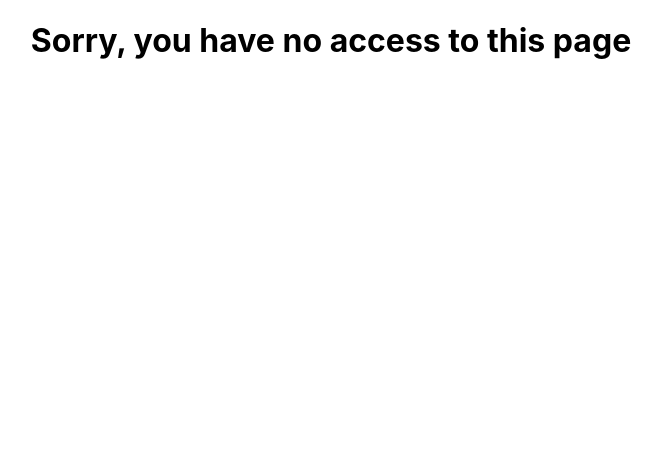
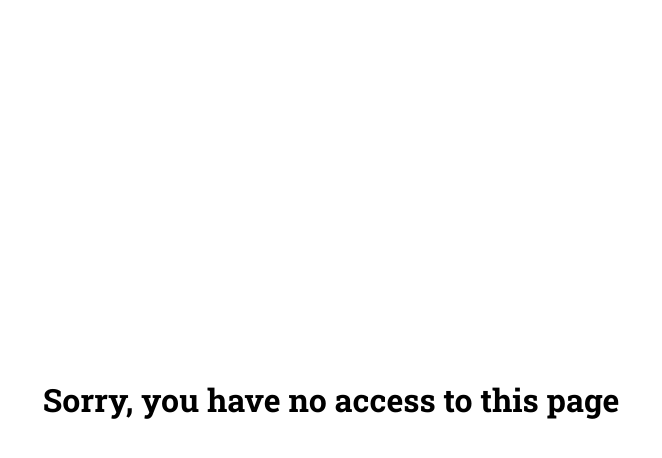
Before and after one commit to garcian5/studentsystem, a React (Create React App) app: page /student-info in a window 1280 px wide. Shown: the top 458 px of the page, without its empty margins (309-971 px from the left). Built offline with nearby package versions, Linux system fonts and the light colour scheme.

Commit message:
initial styling of project

```diff
--- a/public/index.html
+++ b/public/index.html
@@ -8,6 +8,11 @@
       name="description"
       content="Web site created using create-react-app"
     />
+
+    <!--Fonts-->
+    <link rel="preconnect" href="https://fonts.gstatic.com">
+<link href="https://fonts.googleapis.com/css2?family=Roboto+Slab:wght@100;200;300;400;500;600;700;800;900&display=swap" rel="stylesheet">
+
     <!--
       manifest.json provides metadata used when your web app is installed on a
       user's mobile device or desktop. See https://developers.google.com/web/fundamentals/web-app-manifest/
--- a/src/App.css
+++ b/src/App.css
@@ -1,5 +1,35 @@
+* {
+  box-sizing: border-box;
+  font-family: Roboto Slab, Arial, sans-serif;
+}
+
+*:before,
+*:after {
+  box-sizing: border-box;
+}
+
+*:focus, button:focus, button {
+  outline: none;
+}
+
+html,
+body {
+  height: 100%;
+  position: relative;
+}
+
 .App {
   text-align: center;
+  display: block;
+}
+
+/*Center vertically and horizontally*/
+.center {
+  position: absolute;
+  left: 50%;
+  top: 50%;
+  -webkit-transform: translate(-50%, -50%);
+  transform: translate(-50%, -50%);
 }
 
 /*centering table*/
--- a/src/App.js
+++ b/src/App.js
@@ -10,7 +10,7 @@ import RegisterStudent from './components/RegisterStudent';
 
 function App() {
   return (
-    <div className="App">
+    <div className="App center">
       {/* <header>
         <h1>Welcome to Student Information System</h1>
       </header> */}
--- a/src/components/RegisterStudent.js
+++ b/src/components/RegisterStudent.js
@@ -69,6 +69,7 @@ export default class RegisterStudent extends Component {
       this.setState({ noSched: true })
       return
     }
+
     if (this.state.duplicateId) {
       this.setState({ registerError: true });
       return
```
Also changed, not shown: 1 other file (tests, documents, lock files or other folders).
